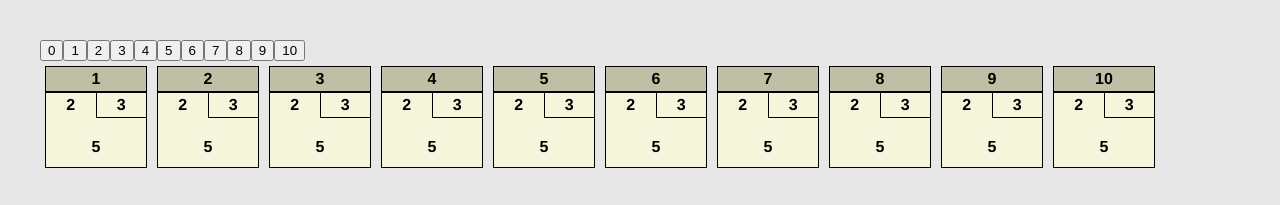
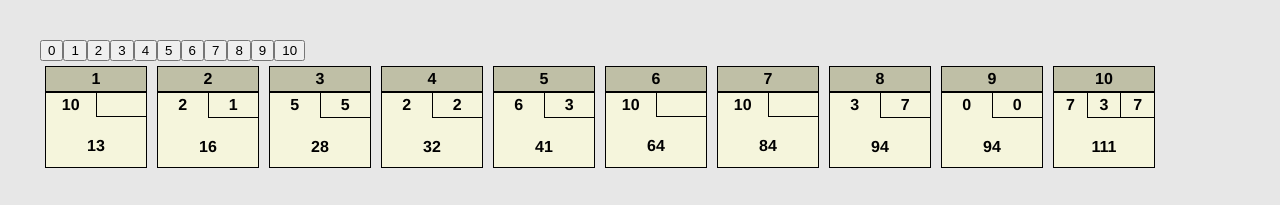
Before and after one commit to reruined/getaccept-bowling, a Vue app: page / in a window 1280 px wide. Shown: the top 205 px of the page. Built offline with nearby package versions, Linux system fonts and the light colour scheme.

Commit message:
Implement score calculation

```diff
--- a/src/App.vue
+++ b/src/App.vue
@@ -1,14 +1,17 @@
 <script setup lang="ts">
 import { MAX_PINS, FRAME_COUNT } from './Scoring'
+import store from './store'
 import Frame from './components/Frame.vue'
+
+const frames = store.getFrames()
 </script>
 
 <template>
   <div class="buttons">
-    <button v-for="(n, i) in MAX_PINS + 1">{{ i }}</button>
+    <button v-for="(_, i) in MAX_PINS + 1">{{ i }}</button>
   </div>
   <div class="frames">
-    <Frame v-for="n in FRAME_COUNT" :index="n" :first-score="2" :second-score="3" :sum="5" />
+    <Frame v-for="frame in frames" :key="frame.id" :index="frame.id" :balls="frame.balls" :sum="frame.sum" />
   </div>
 </template>
 
--- /dev/null
+++ b/src/FrameData.ts
@@ -0,0 +1,42 @@
+/*export class FrameData {
+  readonly id: number;
+  balls: number[];
+  sum: number;
+}*/
+
+import { FRAME_COUNT, MAX_BALL_VALUE } from "./Scoring"
+
+export class FrameData {
+  readonly id: number
+  balls: number[]
+  sum: number
+
+  constructor(id: number) {
+    this.id = id
+    this.balls = []
+    this.sum = 0
+  }
+
+  isComplete(): boolean {
+    const isLastFrame = this.id === FRAME_COUNT
+    if (isLastFrame) {
+      // strike
+      if (this.balls.length >= 1 && this.balls[0] === MAX_BALL_VALUE) {
+        return this.balls.length === 3
+      }
+
+      // spare
+      if (this.balls.length >= 2 && this.balls.reduce((sum, ball) => sum + ball) === MAX_BALL_VALUE) {
+        return this.balls.length === 3
+      }
+    }
+
+    // strike
+    if (this.balls.length === 1 && this.balls[0] === MAX_BALL_VALUE) {
+      return true
+    }
+
+    // regular
+    return this.balls.length === 2
+  }
+}
--- a/src/components/Frame.vue
+++ b/src/components/Frame.vue
@@ -3,14 +3,10 @@ import { computed } from 'vue'
 
 const props = defineProps({
   index: { type: Number, required: true },
-  firstScore: { type: Number },
-  secondScore: { type: Number },
-  sum: { type: Number },
+  balls: { type: Array<Number> },
+  sum: { type: Number }
 })
 
-const firstScore = computed(() => {
-  return props.firstScore || ''
-})
 </script>
 
 <template>
@@ -18,8 +14,9 @@ const firstScore = computed(() => {
     <div class="head">{{ index }}</div>
     <div class="body">
       <div class="scores">
-        <span>{{ firstScore }}</span>
-        <span class="second">{{ secondScore }}</span>
+        <span>{{ balls && balls[0] }}</span>
+        <span class="second">{{ balls && balls[1] }}</span>
+        <span v-if="balls && balls.length === 3" class="second">{{ balls && balls[2] }}</span>
       </div>
       <div class="sum">
         <span>{{ sum }}</span>
--- a/src/store.ts
+++ b/src/store.ts
@@ -1,7 +1,8 @@
 import { reactive } from 'vue'
+import { FrameData } from './FrameData'
+import { FRAME_COUNT, MAX_BALL_VALUE } from './Scoring'
 
-export default reactive({
-  balls: [
+const balls1 = [
   2, 2,
   1, 1,
   3, 3,
@@ -13,4 +14,134 @@ export default reactive({
   1, 2,
   3, 0
 ]
+
+const balls2 = [
+  10,
+  1, 1,
+  3, 3,
+  4, 4,
+  2, 1,
+  2, 3,
+  5, 4,
+  1, 0,
+  1, 2,
+  3, 0
+]
+
+const balls3 = [
+  10,
+  1, 1,
+  3, 3,
+  7, 3,
+  2, 1,
+  2, 3,
+  5, 4,
+  1, 0,
+  1, 2,
+  3, 0
+]
+
+const balls4 = [
+  10,
+  4, 4,
+  10,
+  6, 1,
+  5, 5,
+  7, 2,
+  10,
+  9, 1,
+  7, 2,
+  3, 2
+]
+
+const balls5 = [
+  10,
+  10,
+  10,
+  10,
+  10,
+  10,
+  10,
+  10,
+  10,
+  10,
+  10,
+  10
+]
+
+const balls6 = [
+  10,
+  2, 1,
+  5, 5,
+  2, 2,
+  6, 3,
+  10,
+  10,
+  3, 7,
+  0, 0,
+  7, 3, 7
+]
+
+export default reactive({
+  balls: balls6,
+
+  getFrames(): FrameData[] {
+    const frames = this.balls.reduce((frames, ball, ballIndex) => {
+      let frame = frames.at(-1)!
+      if (frame.isComplete()) {
+        frames.push(new FrameData(frame.id + 1))
+        frame = frames.at(-1)!
+      }
+
+      frame.balls.push(ball)
+      frame.sum = frame.balls.reduce((sum, ball) => sum + ball)
+      if (frame.balls[0] === MAX_BALL_VALUE) {
+        if (ballIndex + 1 < this.balls.length) frame.sum += this.balls[ballIndex + 1]
+        if (ballIndex + 2 < this.balls.length) frame.sum += this.balls[ballIndex + 2]
+      }
+      else if (frame.balls.reduce((sum, ball) => sum + ball) === MAX_BALL_VALUE) {
+        if (ballIndex + 1 < this.balls.length) frame.sum += this.balls[ballIndex + 1]
+      }
+      if (frames.at(-2)) {
+        frame.sum += frames.at(-2)!.sum
+      }
+
+      return frames
+    }, [new FrameData(1)])
+
+    return frames
+  }
+
+  /*
+  getFrames(): FrameData[] {
+    return this.balls.reduce((frames: FrameData[], ball: number) => {
+      let frame = frames.at(-1)!
+      if (frame.isComplete()) {
+        frame.sum = frame.balls.reduce((sum, ball) => sum + ball)
+        frames.push(new FrameData(frame.id + 1))
+        frame = frames.at(-1)!
+      }
+
+      frame.balls.push(ball)
+      return frames
+    }, [new FrameData(1)])
+  }
+  */
+  /*
+  getFrames(): FrameData[] {
+    const ballQueue = this.balls.slice()
+    const frames = []
+    let frame = new FrameData(1)
+    while (ballQueue.length && frames.length < FRAME_COUNT) {
+      const ball = ballQueue.shift()
+
+      if(frame.isComplete()) {
+        frames.push(frame)
+        frame = new FrameData(frame.id + 1)
+      }
+    }
+
+    return frames
+  }
+  */
 })
```
Lines whose indentation alone changed are shown as unchanged.
